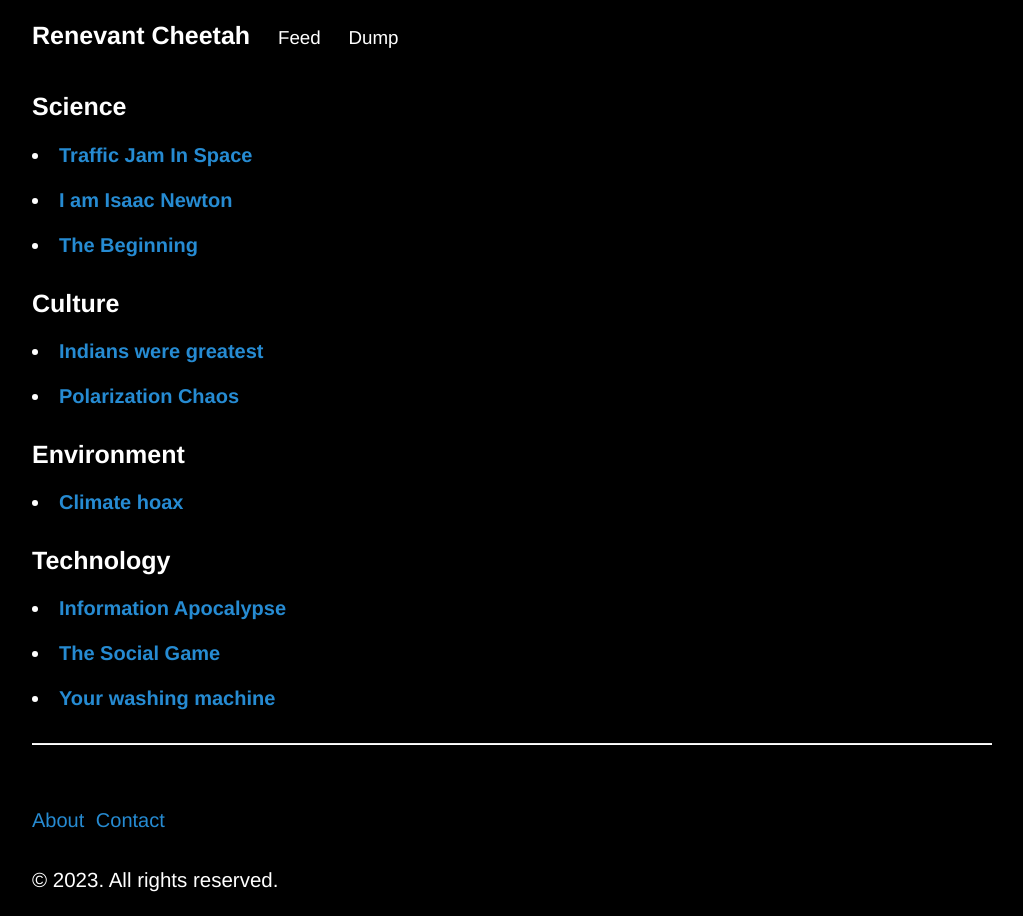
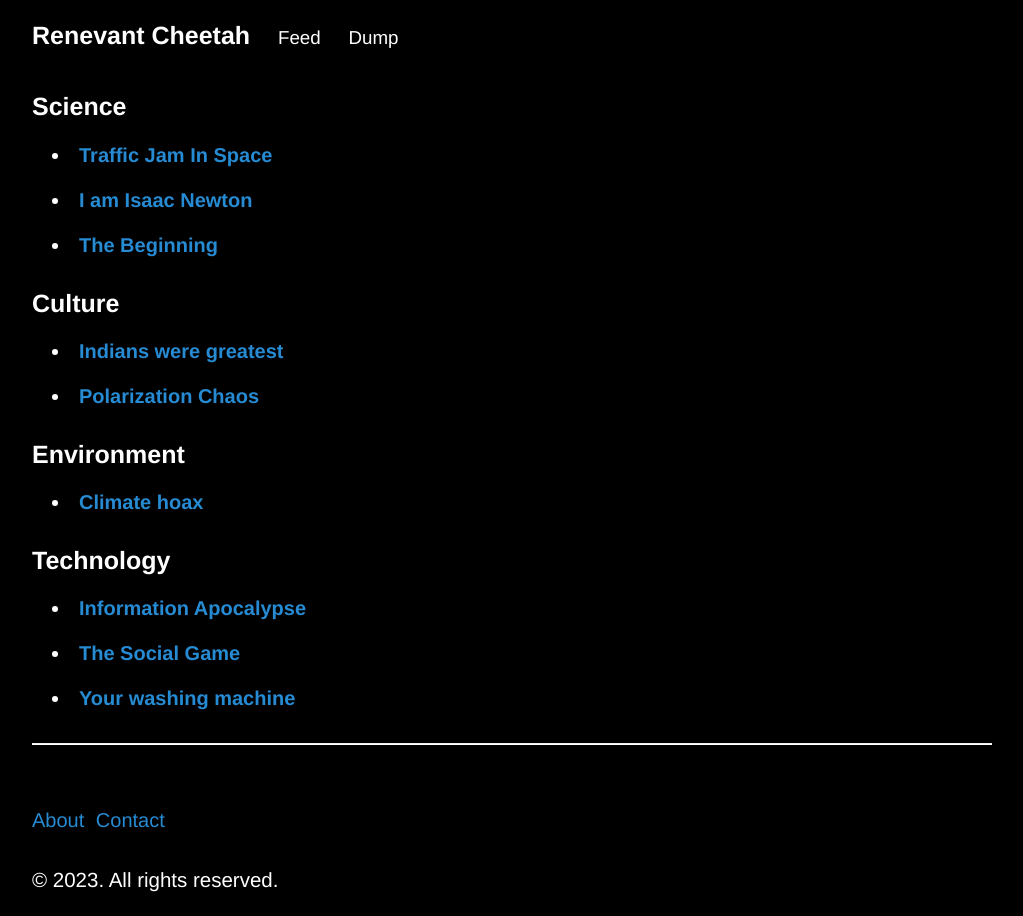
Before and after one commit to renevantcheetah/renevantcheetah.github.io, a Jekyll site: the page built from categories.html, in a window 1280 px wide. Shown: the whole page, without its empty margins (128-1151 px from the left). Built offline with Jekyll 4.4.1, drawn with Linux system fonts in a browser that asks for light colours; comment, search, counter and statistics services are not loaded.

Commit message:
Padded the dump section

```diff
--- a/categories.html
+++ b/categories.html
@@ -4,6 +4,11 @@ permalink: /categories/
 title:
 ---
 
+<style>
+.archive-item {
+  padding-left: 20px;
+}
+</style>
 
 <div id="archives">
 {% for category in site.categories %}
@@ -11,7 +16,6 @@ title:
     {% capture category_name %}{{ category | first }}{% endcapture %}
     <div id="#{{ category_name | slugize }}"></div>
     <p></p>
-
 
     <h3 class="category-head">{{ category_name }}</h3>
     <a name="{{ category_name | slugize }}"></a>
```
